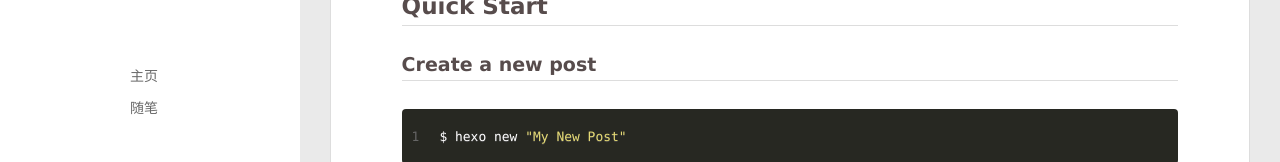
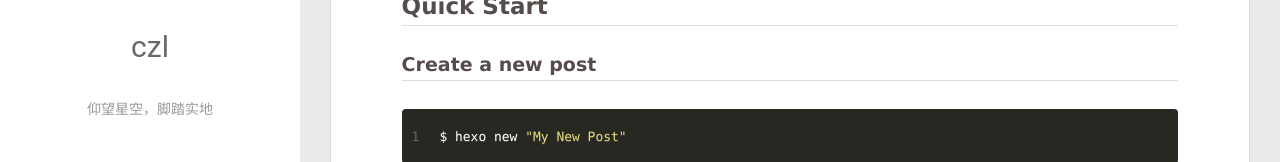
Before and after one commit to czl101010/czl101010.github.io, a plain HTML site: page 2024/11/27/hello-world/index.html in a window 1280 px wide. Shown: the part 243-405 px from the top of the page. Drawn offline with Linux system fonts and the light colour scheme; some packages are replaced by stand-ins of ours; a script that the page names is missing.

Commit message:
Site updated: 2024-11-30 23:24:53

```diff
--- a/2024/11/27/hello-world/index.html
+++ b/2024/11/27/hello-world/index.html
@@ -51,8 +51,10 @@
 			<img src="/img/head.jpg" class="js-avatar">
 		</a>
 		<hgroup>
-		  <h1 class="header-author"><a href="/"></a></h1>
+		  <h1 class="header-author"><a href="/">czl</a></h1>
 		</hgroup>
+
+		<p class="header-subtitle">仰望星空，脚踏实地</p>
 
 
 		<nav class="header-menu">
@@ -107,8 +109,10 @@
 				<img src="/img/head.jpg" class="js-avatar">
 			</div>
 			<hgroup>
-			  <h1 class="header-author js-header-author"></h1>
+			  <h1 class="header-author js-header-author">czl</h1>
 			</hgroup>
+
+			<p class="header-subtitle"><i class="icon icon-quo-left"></i>仰望星空，脚踏实地<i class="icon icon-quo-right"></i></p>
 
 
 
```
Also changed, not shown: archives/2024/11/index.html (+6 -2 lines), archives/2024/index.html (+6 -2 lines), archives/index.html (+6 -2 lines), index.html (+6 -2 lines).
